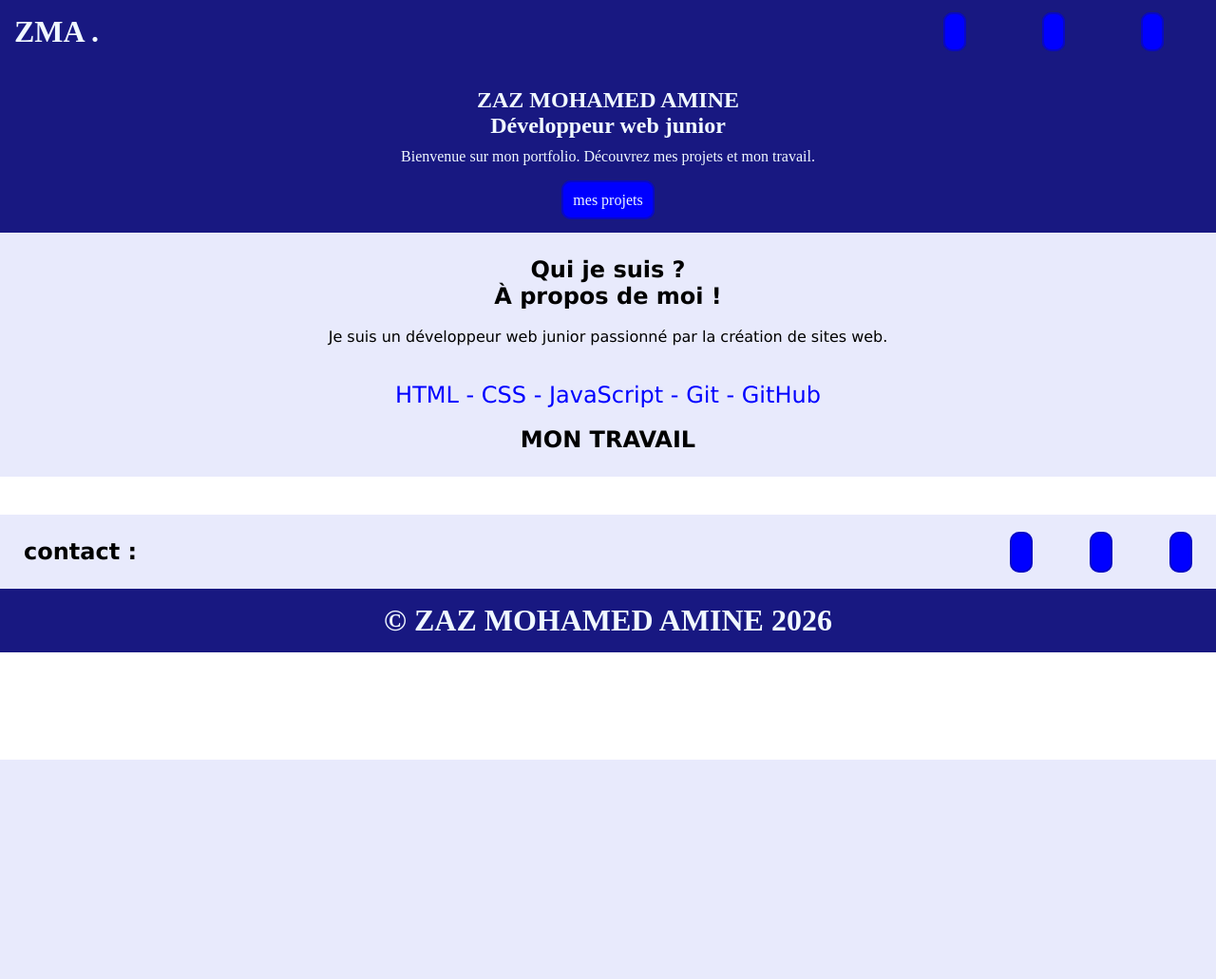
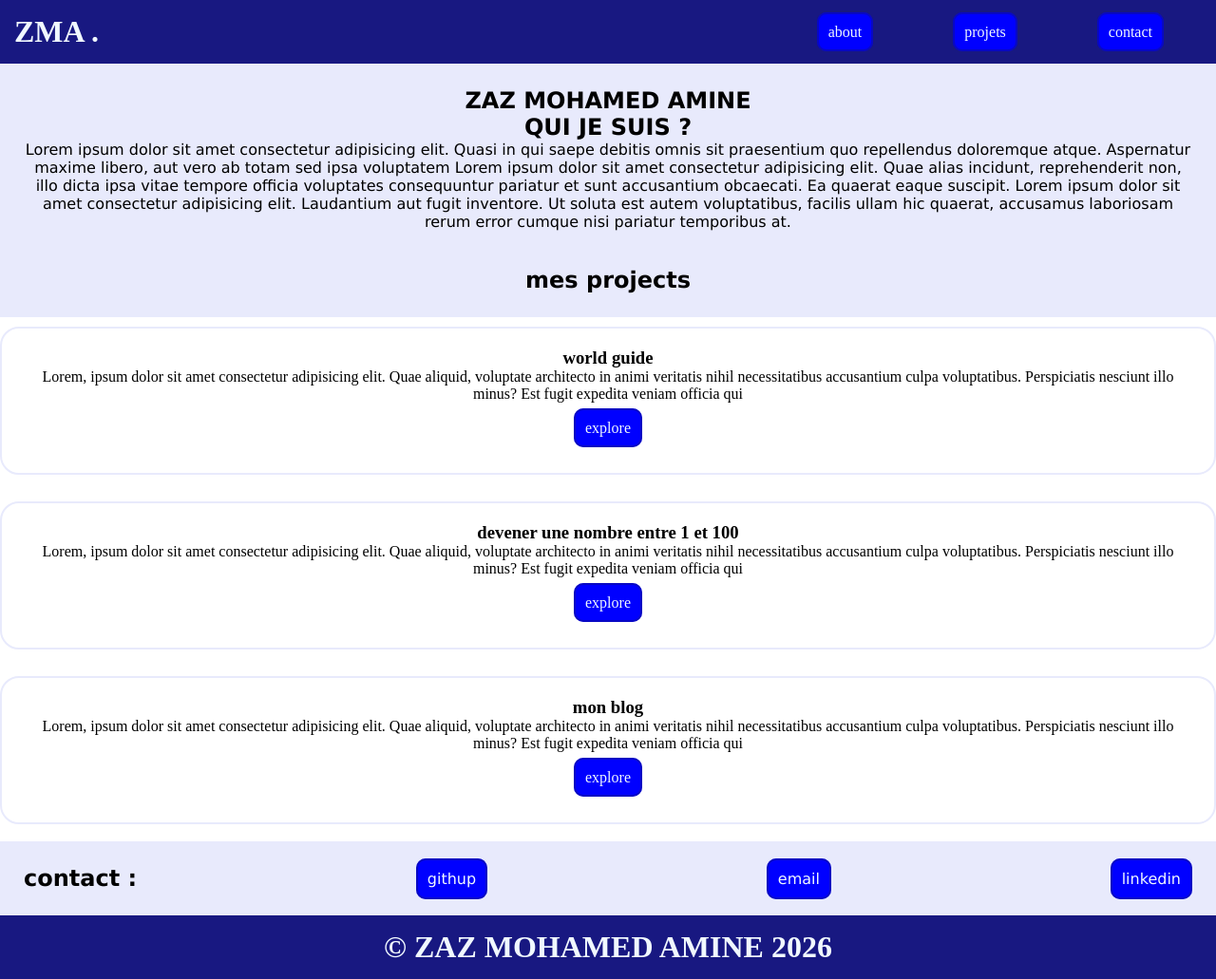
Before and after one commit to mohamedaminezaz265-dotcom/prototype, a PHP site: page /index.php in a window 1280 px wide. Shown: the whole page at 95% size. Before the commit the page ends 800 px from the top, so only its background shows below. Run offline with PHP 8.4, Linux system fonts and the light colour scheme; data that the repository does not hold is empty.

Commit message:
Change index-template.php content to English
Updated the index-template.php file to change the language from French to English and modified the content accordingly.

```diff
--- a/(S4)12 - Prototype : Construire la page d’accueil dynamique du Portfolio/index-template.php
+++ b/(S4)12 - Prototype : Construire la page d’accueil dynamique du Portfolio/index-template.php
@@ -1,85 +1,56 @@
 <!DOCTYPE html>
-<html lang="fr">
+<html lang="en">
 <head>
     <meta charset="UTF-8">
     <meta name="viewport" content="width=device-width, initial-scale=1.0">
-    <title>Mon Portfolio</title>
+    <title>Document</title>
 <link rel="stylesheet" href="style.css">
 </head>
 <body>
-
     <header>
 <h1>ZMA <span>.</span></h1>
 <nav>
-    <?php foreach ($links as $link): ?>
-        <a href="<?= htmlspecialchars($link['url']) ?>">
-            <?= htmlspecialchars($link['label']) ?>
+<?php foreach($links as $link):?>
+<a href="<?= $link['lein'] ?>">
+<?= $link['titre'] ?>
 </a>
 <?php endforeach; ?>
 </nav>
 </header>
 
-<section class="hero">
+<section id="about" >
+
 <h1>ZAZ MOHAMED AMINE</h1>
-    <h2>Développeur web junior</h2>
-    <p>Bienvenue sur mon portfolio. Découvrez mes projets et mon travail.</p>
-    <br>
-    <a class="btn" href="#project">mes projets</a>
-</section>
-
-<main>
-
-<section id="about">
-    <h1>Qui je suis ?</h1>
-    <h2>À propos de moi !</h2>
-    <br>
-    <p>Je suis un développeur web junior passionné par la création de sites web.</p>
+<h2>QUI JE SUIS ?</h2>
+<p>Lorem ipsum dolor sit amet consectetur adipisicing elit. Quasi in qui saepe debitis omnis sit praesentium quo repellendus doloremque atque. Aspernatur maxime libero, aut vero ab totam sed ipsa voluptatem Lorem ipsum dolor sit amet consectetur adipisicing elit. Quae alias incidunt, reprehenderit non, illo dicta ipsa vitae tempore officia voluptates consequuntur pariatur et sunt accusantium obcaecati. Ea quaerat eaque suscipit. Lorem ipsum dolor sit amet consectetur adipisicing elit. Laudantium aut fugit inventore. Ut soluta est autem voluptatibus, facilis ullam hic quaerat, accusamus laboriosam rerum error cumque nisi pariatur temporibus at.</p>
 <br><br>
-    <p class="skills">HTML - CSS - JavaScript - Git - GitHub</p>
-    <br>
-    <h1>MON TRAVAIL</h1>
-</section>
-
-<section id="project">
-
-    <?php foreach ($projets as $projet): ?>
-
-    <article class="card">
-        <h1><?= htmlspecialchars($projet['titre']) ?></h1>
-
-        <p><?= htmlspecialchars($projet['description']) ?></p>
-
-        <?php if ($projet['statut'] === 'termine'): ?>
-            <p>Projet terminé</p>
-        <?php else: ?>
-            <p>Projet en cours</p>
-        <?php endif; ?>
-
-        <a href="#">explore</a>
-    </article>
-
-    <?php endforeach; ?>
+<h1 id="titre_projets">mes projects</h1>
 
 </section>
+<section id="projects">
+<?php foreach ($projects as $project):?>
+<article  class="card" >
+<h3 id="walo"><?= $project['titre'] ?></h3>
+<?= $project['description'] ?><br><br>
+<a href="#">explore</a>
+<br>
+<br></article><br>
+<?php endforeach;?>
 
-<section id="contact">
+</section>
+<section id="contact" >
 <h1>contact :</h1>
+<?php foreach($contacts as $contact):?>
 <ul>
-    <?php foreach ($contacts as $contact): ?>
 <li>
-            <a href="<?= htmlspecialchars($contact['url']) ?>">
-                <?= htmlspecialchars($contact['label']) ?>
-            </a>
+<a href="<?= $contact['lein'] ?>"><?= $contact['titre'] ?></a>
+
 </li>
+</ul>
 <?php endforeach; ?>
-</ul>
 </section>
-
-</main>
-
 <footer>
 <h1>&copy; ZAZ MOHAMED AMINE 2026</h1>
 </footer>
-
 </body>
 </html>
```
Lines whose indentation alone changed are shown as unchanged.
